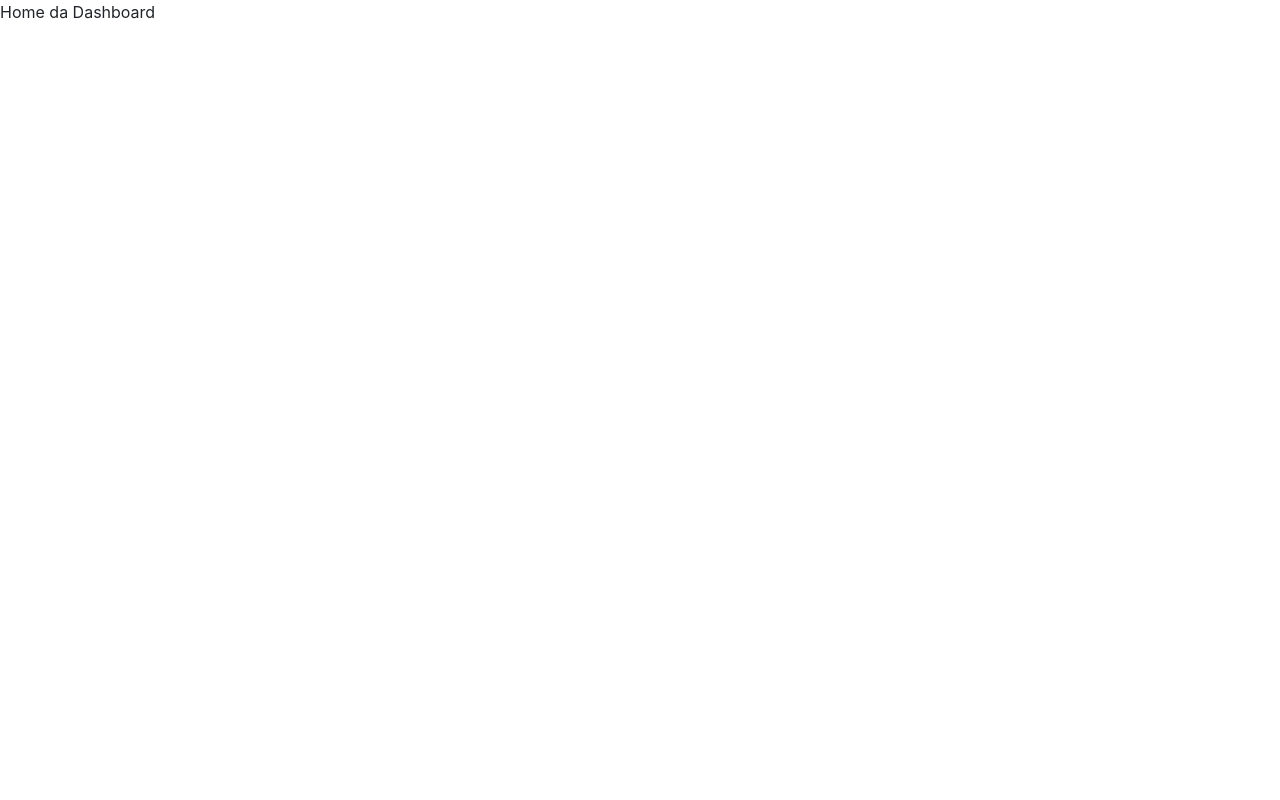
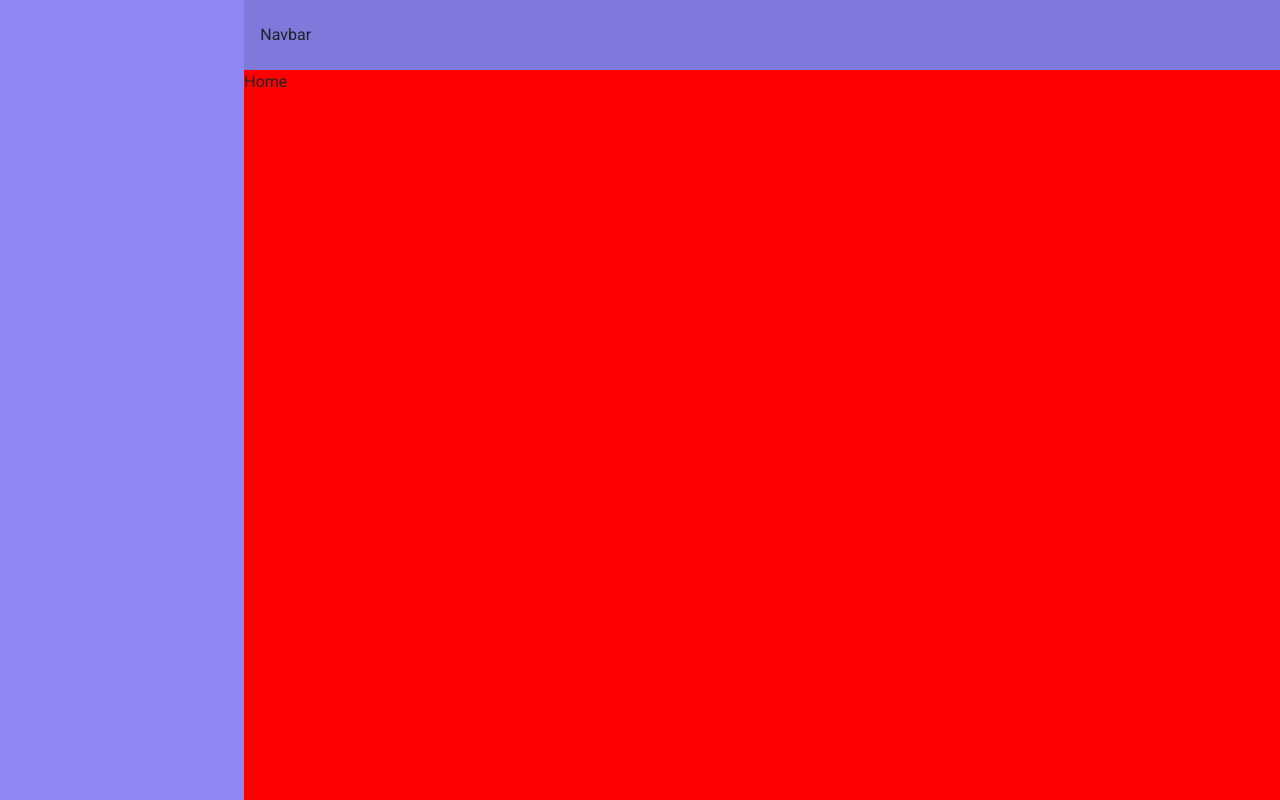
Before and after one commit to elvisads/Vue-Dashboard, a Vue app: page / in a window 1280 px wide. Both pictures are taken after typing "name@example.com", "Sample123" into the empty fields and a click on the button "Entrar". Built offline with nearby package versions, Linux system fonts and the light colour scheme.

Commit message:
instructing the Dashboard

```diff
--- a/src/pages/Dashboard/DashboardComponent.vue
+++ b/src/pages/Dashboard/DashboardComponent.vue
@@ -0,0 +1,21 @@
+<template>
+    <div class="main">
+        <div class="sidebar"></div>
+        <div class="content-right">
+            <div class="navbar">
+                Navbar
+            </div>
+            <div class="pages">
+                Home
+            </div>
+        </div>
+    </div>
+</template>
+<script>
+export default {
+    name: 'DashboardComponent'
+
+}
+</script>
+
+<style lang="scss" src="./style.scss" scoped />
--- /dev/null
+++ b/src/pages/Dashboard/style.scss
@@ -0,0 +1,33 @@
+@import '@/assets/scss/_main';
+
+.main {
+    width: 100%;
+    height: 100vh;
+    background: red;
+
+
+    .sidebar {
+        width: 250px;
+        height: 100vh;
+        background-color: $purple;
+    }
+
+    .content-right {
+        width: calc(100% - 220px);
+        height: 100vh;
+
+
+        .navbar {
+            width: 100%;
+            height: 70px;
+            background-color: $purple;
+            filter: brightness(90%);
+        }
+
+        .pages {
+            width: 100%;
+            height: auto;
+
+        }
+    }
+}
--- a/src/pages/Home/HomeComponent.vue
+++ b/src/pages/Home/HomeComponent.vue
@@ -1,10 +1,14 @@
 <template>
-    <p>Home da Dashboard</p>
+    <DashboardComponent/>
 </template>
 
 <script>
+import DashboardComponent from '../Dashboard/DashboardComponent';
+
 export default {
-
+    components : {
+        DashboardComponent,
+    }
 }
 </script>
 <style scoped>
```
